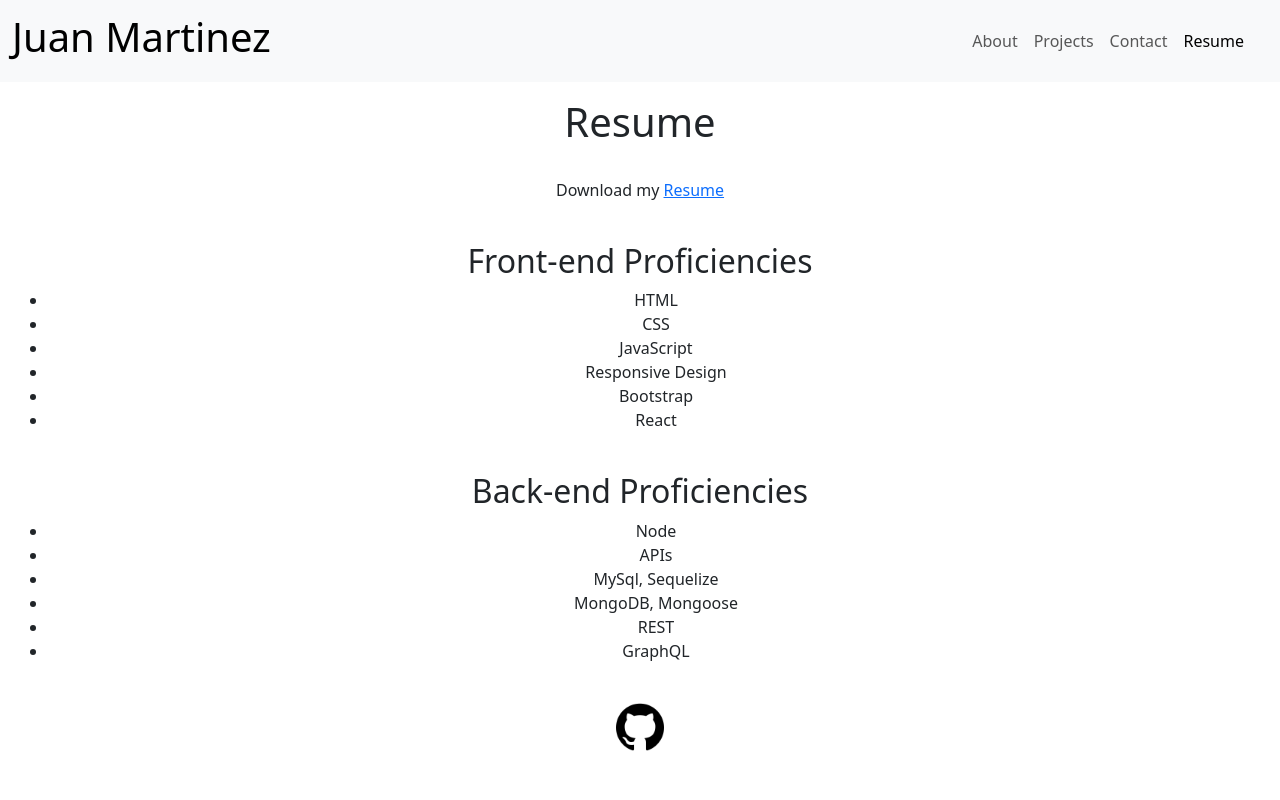
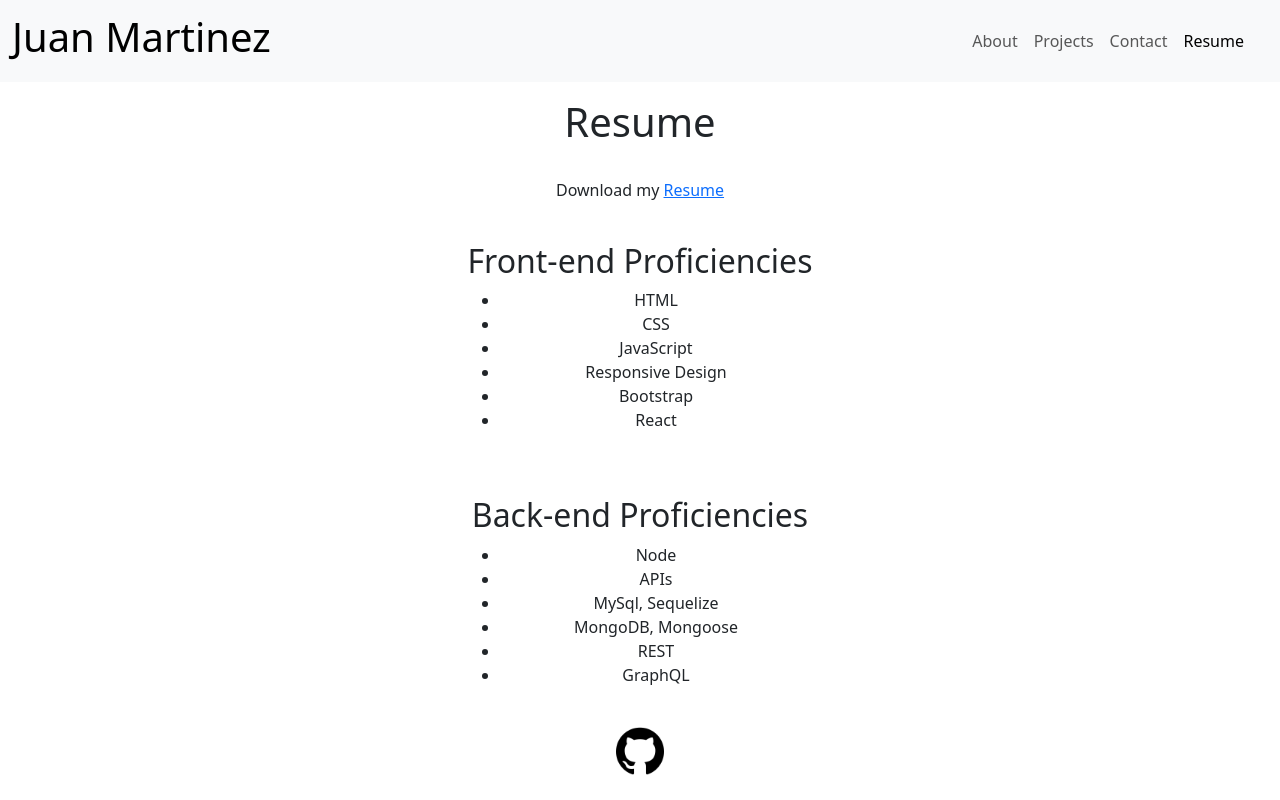
Before and after one commit to juanthtgotaway/Portfol.io, a React (Vite) app: page /Resume in a window 1280 px wide. Built offline with nearby package versions, Linux system fonts and the light colour scheme.

Commit message:
resume somewhat done

```diff
--- a/src/App.css
+++ b/src/App.css
@@ -7,7 +7,7 @@
 }
 
 body {
-  margin: 0 auto;
+  margin: 0;
   text-align: center;
 }
 
--- a/src/pages/Resume.jsx
+++ b/src/pages/Resume.jsx
@@ -3,7 +3,7 @@ import '../App.css'
 
 function Resume () {
   return (
-    <div>
+    <div style={{ display: 'inline-block'}}>
       <h1>Resume</h1>
       <br></br>
       <p>Download my <a download href="/download/file"> Resume</a></p>
@@ -17,6 +17,7 @@ function Resume () {
         <li>Bootstrap</li>
         <li>React</li>
       </ul>
+      <br></br>
       <br></br>
       <h2>Back-end Proficiencies</h2>
       <ul>
```
